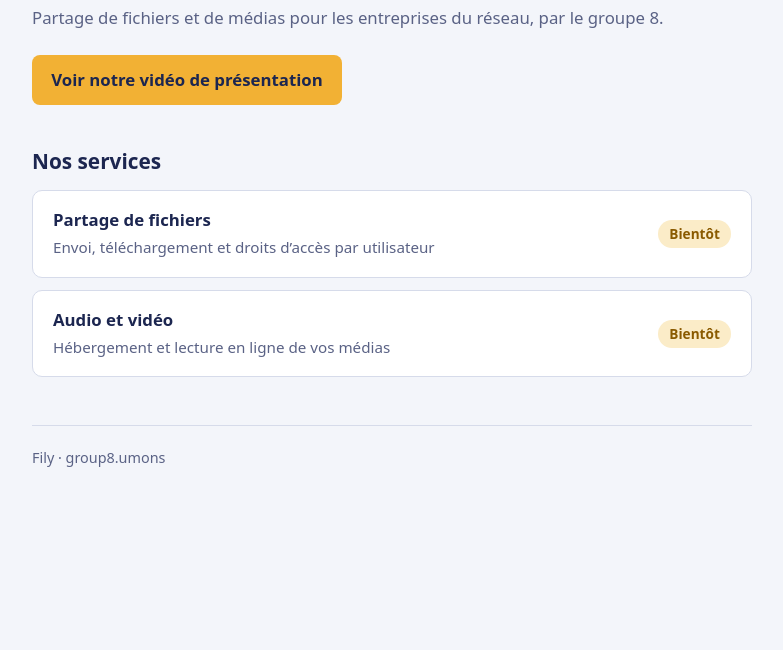
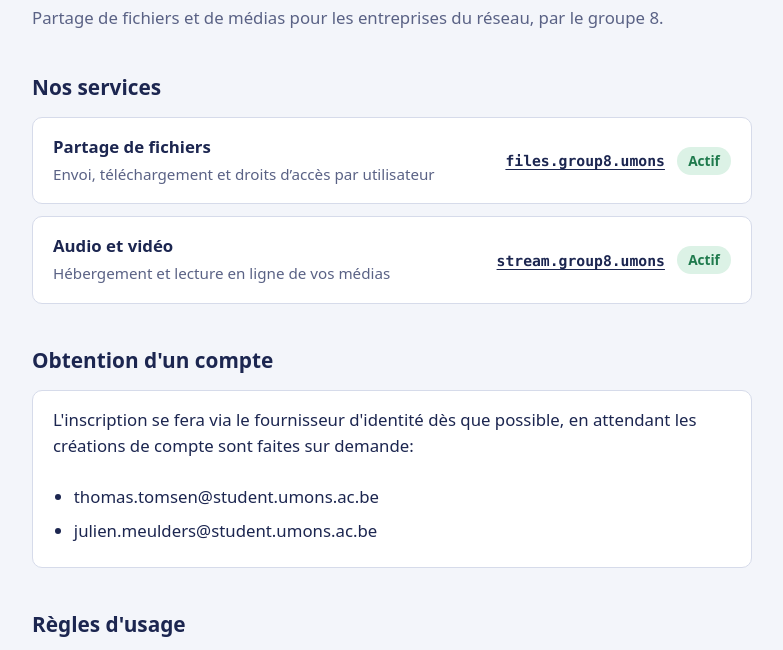
Before and after one commit to Julien010001/VM-transfert, a plain HTML site: page index.html in a window 1280 px wide. Shown: the part 147-797 px from the top of the page, without its empty margins (248-1031 px from the left). Drawn offline with Linux system fonts and the light colour scheme.

Commit message:
Refactor service sections and add URLs
Updated service sections to include active status and links.

```diff
--- a/index.html
+++ b/index.html
@@ -31,13 +31,18 @@
   .soft { color: var(--soft); }
   a { color: inherit; text-underline-offset: 3px; }
   a:focus-visible { outline: 3px solid var(--accent); outline-offset: 2px; }
-  .service {
+  .service, .card {
     background: var(--card); border: 1px solid var(--line); border-radius: 10px;
     padding: 1rem 1.25rem; margin-bottom: .75rem;
     display: flex; justify-content: space-between; align-items: center; gap: 1rem; flex-wrap: wrap;
   }
-  .service strong { display: block; }
-  .service span.soft { font-size: .95rem; }
+  .service strong, .card strong { display: block; }
+  .service span.soft, .card .soft { font-size: .95rem; }
+  .card p {margin: 0;}
+  .card p + p, .card .soft + pre, .card strong + p { margin-top: .35rem;}
+  .card ul {margin: .5rem 0 0; padding-left: 1.3rem; }
+  .side { display: flex; align-items: center; gap: .75rem; flex-wrap: wrap; }
+  .url { font-family: ui-monospace, SFMono-Regular, Menlo, Consolas, monospace; font-size: .92rem; font-weight: 600; }
   .status { font-size: .85rem; font-weight: 600; padding: .2rem .7rem; border-radius: 999px; white-space: nowrap; }
   .ok   { color: var(--ok);   background: var(--ok-bg); }
   .soon { color: var(--soon); background: var(--soon-bg); }
@@ -55,26 +60,45 @@
 <main>
   <h1>Fily</h1>
   <p class="soft">Partage de fichiers et de médias pour les entreprises du réseau, par le groupe&nbsp;8.</p>
-  <a class="btn" href="https://www.youtube.com/watch?v=dQw4w9WgXcQ" target="_blank" rel="noopener">Voir notre vidéo de présentation</a>
 
   <h2>Nos services</h2>
-  <!-- Statut : class="status ok" + Disponible, ou class="status soon" + Bientôt -->
+  <!-- Statut : class="status ok" + Actif, ou class="status soon" + Bientôt -->
   <div class="service">
     <div>
       <strong>Partage de fichiers</strong>
       <span class="soft">Envoi, téléchargement et droits d’accès par utilisateur</span>
     </div>
-    <span class="status soon">Bientôt</span>
+    <div class="side">
+      <a class="url" href="https://files.group8.umons/web/client/login">files.group8.umons</a>
+      <span class="status ok">Actif</span>
+    </div>
   </div>
   <div class="service">
     <div>
       <strong>Audio et vidéo</strong>
       <span class="soft">Hébergement et lecture en ligne de vos médias</span>
     </div>
-    <span class="status soon">Bientôt</span>
+    <div class="side">
+      <a class="url" href="https://stream.group8.umons">stream.group8.umons</a>
+      <span class="status ok">Actif</span>
+    </div>
+  </div>
+  <h2> Obtention d'un compte </h2>
+  <div class="card">
+    <p> L'inscription se fera via le fournisseur d'identité dès que possible, en attendant les créations de compte sont faites sur demande:</p>
+    <ul>
+      <li>thomas.tomsen@student.umons.ac.be</li>
+      <li>julien.meulders@student.umons.ac.be</li>
+    </ul>
+  </div>
+
+  <h2>Règles d'usage</h2>
+  <div class="card">
+    <p> Pour l'instant, chaque utilisateur peut envoyer, lister, télécharger et supprimer des fichiers.</p>
   </div>
 
   <footer>Fily · group8.umons </footer>
+
 </main>
 </body>
 </html>
```
